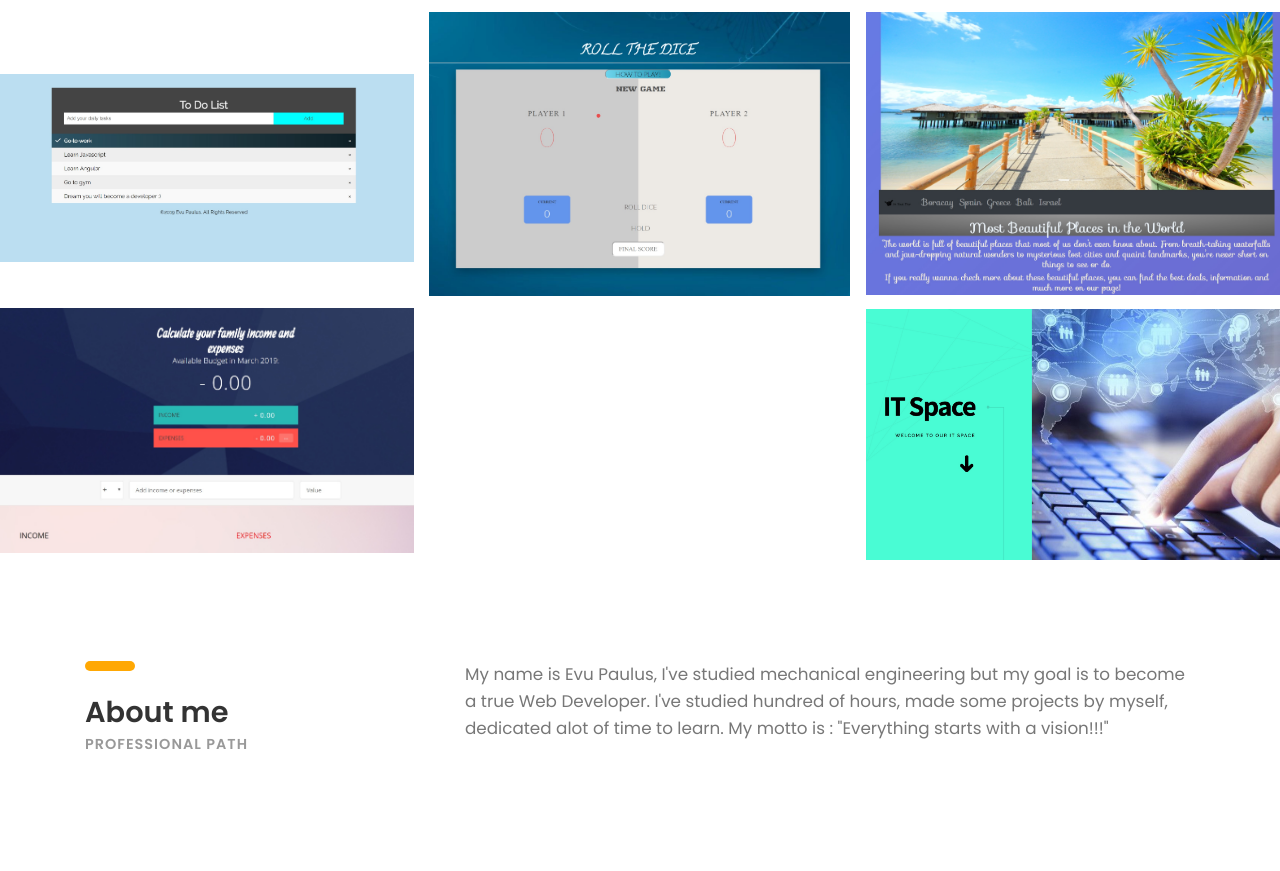
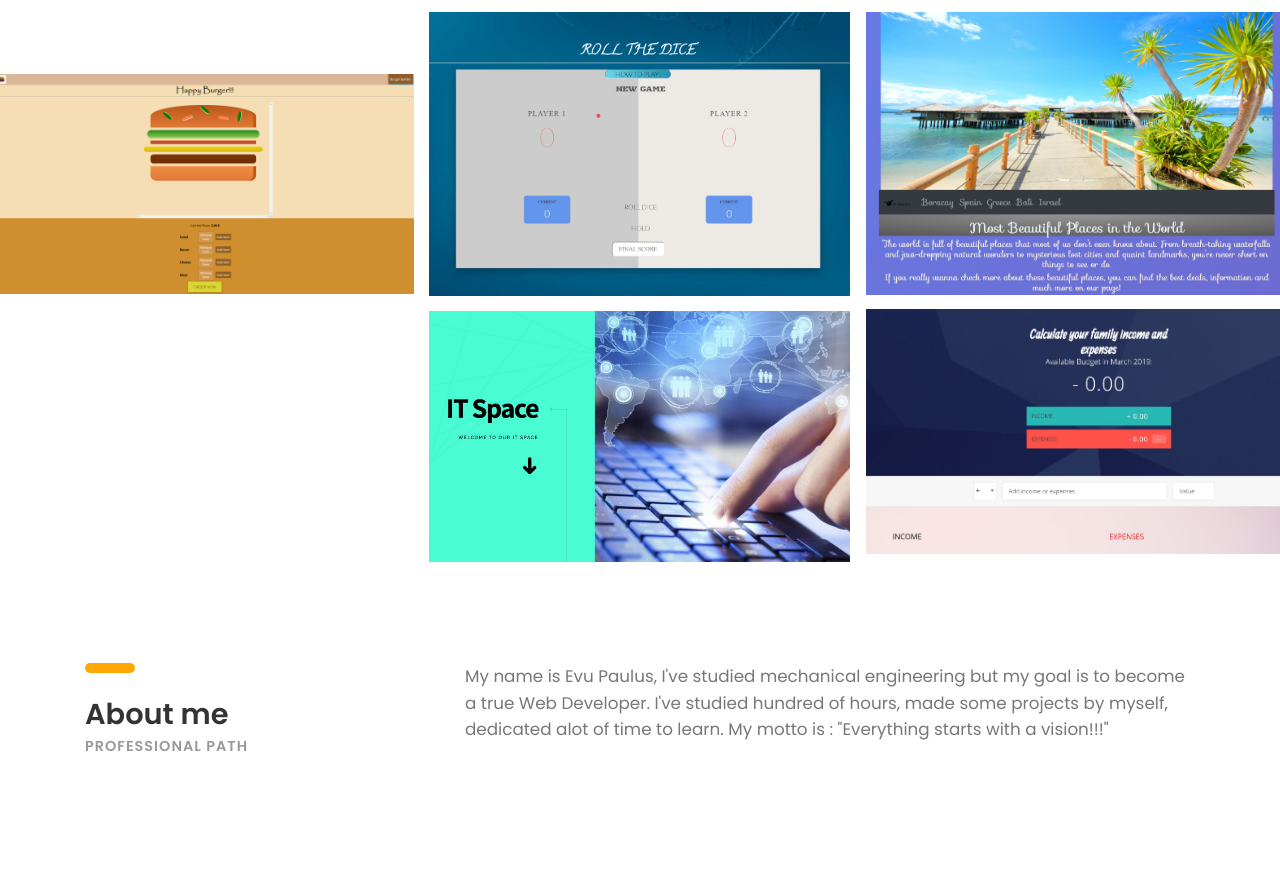
Before and after one commit to paulus1991/EvuPaulusportfolio, a plain HTML site: page index.html in a window 1280 px wide. Shown: the part 947-1818 px from the top of the page. Drawn offline with nearby package versions, Linux system fonts and the light colour scheme; files whose address does not match are found by name.

Commit message:
Update index.html

```diff
--- a/index.html
+++ b/index.html
@@ -138,9 +138,9 @@
 					<img src="images/portfolio-9-300x400.jpg" alt=""></a>
 			</div><!-- p-item -->
 
-			<div class="p-item branding graphic-design">
-				<a href="images/portfolio-3-600x400.jpg" data-fluidbox>
-					<img src="images/portfolio-3-600x400.jpg" alt=""></a>
+	<div class="p-item branding graphic-design">
+				<a href="images/happy%20burger.png" data-fluidbox>
+					<img src="images/happy%20burger.png" alt=""></a>
 			</div><!-- p-item -->
 
 			<div class="p-item graphic-design web-design">
```
